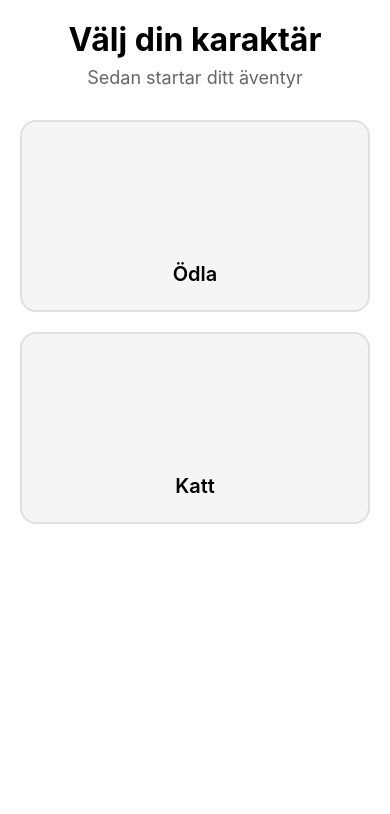
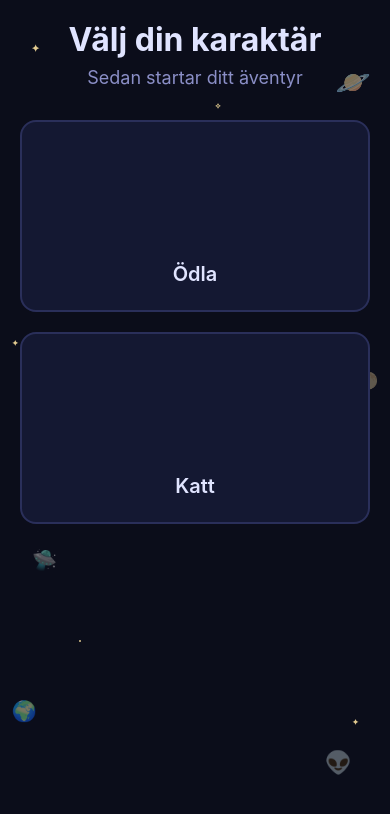
Before and after one commit to VeronicaAndersen/GameApp, a React Native app: screen / in a window 390 px wide. Shown: the top 814 px of the page. Built offline with nearby package versions, Linux system fonts and the light colour scheme.

Commit message:
Space theme

```diff
--- a/App.tsx
+++ b/App.tsx
@@ -34,7 +34,7 @@ function App() {
   return (
     <ErrorBoundary>
       <SafeAreaProvider>
-        <StatusBar barStyle={isDarkMode ? 'light-content' : 'dark-content'} />
+        <StatusBar barStyle="light-content" />
         {gameState.character === null ? (
           <CharacterSelectionScreen
             dimensions={dimensions}
--- a/components/AnimatedCharacter.tsx
+++ b/components/AnimatedCharacter.tsx
@@ -347,7 +347,7 @@ const styles = StyleSheet.create({
   },
   sleepZ: {
     position: 'absolute',
-    color: '#6B7280',
+    color: '#8B8FC7',
     fontWeight: 'bold',
   },
 });
--- a/components/LifeStageIndicator.tsx
+++ b/components/LifeStageIndicator.tsx
@@ -70,6 +70,6 @@ const styles = StyleSheet.create({
   },
   age: {
     fontSize: moderateScale(11),
-    color: '#888888',
+    color: '#8B8FC7',
   },
 });
--- a/components/SickIndicator.tsx
+++ b/components/SickIndicator.tsx
@@ -70,7 +70,7 @@ const styles = StyleSheet.create({
   },
   overlay: {
     ...StyleSheet.absoluteFillObject,
-    backgroundColor: 'rgba(0, 128, 0, 0.15)',
+    backgroundColor: 'rgba(0, 180, 0, 0.12)',
     borderRadius: moderateScale(20),
   },
   emojiContainer: {
--- /dev/null
+++ b/components/SpaceBackground.tsx
@@ -0,0 +1,263 @@
+import React, { useEffect, useRef } from 'react';
+import { View, Text, Animated, StyleSheet, Easing } from 'react-native';
+
+/**
+ * Animated space background with twinkling stars, floating planets, and aliens.
+ * Rendered behind main content using absolute positioning.
+ */
+export const SpaceBackground: React.FC = () => {
+  const twinkleAnim = useRef(new Animated.Value(0.3)).current;
+  const floatAnim1 = useRef(new Animated.Value(0)).current;
+  const floatAnim2 = useRef(new Animated.Value(0)).current;
+  const floatAnim3 = useRef(new Animated.Value(0)).current;
+  const alienAnim = useRef(new Animated.Value(0)).current;
+
+  useEffect(() => {
+    // Twinkling stars
+    const twinkle = Animated.loop(
+      Animated.sequence([
+        Animated.timing(twinkleAnim, {
+          toValue: 1,
+          duration: 2000,
+          easing: Easing.inOut(Easing.sin),
+          useNativeDriver: true,
+        }),
+        Animated.timing(twinkleAnim, {
+          toValue: 0.2,
+          duration: 2000,
+          easing: Easing.inOut(Easing.sin),
+          useNativeDriver: true,
+        }),
+      ])
+    );
+
+    // Floating planets - gentle up/down drift
+    const float1 = Animated.loop(
+      Animated.sequence([
+        Animated.timing(floatAnim1, {
+          toValue: -8,
+          duration: 4000,
+          easing: Easing.inOut(Easing.sin),
+          useNativeDriver: true,
+        }),
+        Animated.timing(floatAnim1, {
+          toValue: 8,
+          duration: 4000,
+          easing: Easing.inOut(Easing.sin),
+          useNativeDriver: true,
+        }),
+      ])
+    );
+
+    const float2 = Animated.loop(
+      Animated.sequence([
+        Animated.timing(floatAnim2, {
+          toValue: 6,
+          duration: 5000,
+          easing: Easing.inOut(Easing.sin),
+          useNativeDriver: true,
+        }),
+        Animated.timing(floatAnim2, {
+          toValue: -6,
+          duration: 5000,
+          easing: Easing.inOut(Easing.sin),
+          useNativeDriver: true,
+        }),
+      ])
+    );
+
+    const float3 = Animated.loop(
+      Animated.sequence([
+        Animated.timing(floatAnim3, {
+          toValue: -10,
+          duration: 6000,
+          easing: Easing.inOut(Easing.sin),
+          useNativeDriver: true,
+        }),
+        Animated.timing(floatAnim3, {
+          toValue: 10,
+          duration: 6000,
+          easing: Easing.inOut(Easing.sin),
+          useNativeDriver: true,
+        }),
+      ])
+    );
+
+    // Alien wobble
+    const alienWobble = Animated.loop(
+      Animated.sequence([
+        Animated.timing(alienAnim, {
+          toValue: 1,
+          duration: 3000,
+          easing: Easing.inOut(Easing.sin),
+          useNativeDriver: true,
+        }),
+        Animated.timing(alienAnim, {
+          toValue: 0,
+          duration: 3000,
+          easing: Easing.inOut(Easing.sin),
+          useNativeDriver: true,
+        }),
+      ])
+    );
+
+    twinkle.start();
+    float1.start();
+    float2.start();
+    float3.start();
+    alienWobble.start();
+
+    return () => {
+      twinkle.stop();
+      float1.stop();
+      float2.stop();
+      float3.stop();
+      alienWobble.stop();
+    };
+  // eslint-disable-next-line react-hooks/exhaustive-deps
+  }, []);
+
+  const alienTranslateX = alienAnim.interpolate({
+    inputRange: [0, 1],
+    outputRange: [0, 12],
+  });
+  const alienTranslateY = alienAnim.interpolate({
+    inputRange: [0, 0.5, 1],
+    outputRange: [0, -6, 0],
+  });
+
+  return (
+    <View style={styles.container} pointerEvents="none">
+      {/* Stars */}
+      <Animated.Text style={[styles.star, styles.star1, { opacity: twinkleAnim }]}>
+        ✦
+      </Animated.Text>
+      <Animated.Text style={[styles.star, styles.star2, { opacity: twinkleAnim }]}>
+        ✧
+      </Animated.Text>
+      <Animated.Text style={[styles.star, styles.star3, { opacity: twinkleAnim }]}>
+        ·
+      </Animated.Text>
+      <Animated.Text style={[styles.star, styles.star4, { opacity: twinkleAnim }]}>
+        ✦
+      </Animated.Text>
+      <Animated.Text style={[styles.star, styles.star5, { opacity: twinkleAnim }]}>
+        ✧
+      </Animated.Text>
+      <Animated.Text style={[styles.star, styles.star6, { opacity: twinkleAnim }]}>
+        ·
+      </Animated.Text>
+      <Animated.Text style={[styles.star, styles.star7, { opacity: twinkleAnim }]}>
+        ✦
+      </Animated.Text>
+      <Animated.Text style={[styles.star, styles.star8, { opacity: twinkleAnim }]}>
+        ✧
+      </Animated.Text>
+
+      {/* Planets */}
+      <Animated.Text
+        style={[styles.planet, styles.planet1, { transform: [{ translateY: floatAnim1 }] }]}
+      >
+        🪐
+      </Animated.Text>
+      <Animated.Text
+        style={[styles.planet, styles.planet2, { transform: [{ translateY: floatAnim2 }] }]}
+      >
+        🌍
+      </Animated.Text>
+      <Animated.Text
+        style={[styles.planet, styles.planet3, { transform: [{ translateY: floatAnim3 }] }]}
+      >
+        🌕
+      </Animated.Text>
+
+      {/* Alien */}
+      <Animated.Text
+        style={[
+          styles.alien,
+          styles.alien1,
+          { transform: [{ translateX: alienTranslateX }, { translateY: alienTranslateY }] },
+        ]}
+      >
+        👽
+      </Animated.Text>
+
+      {/* Small rocket */}
+      <Animated.Text
+        style={[styles.planet, styles.rocket, { transform: [{ translateY: floatAnim2 }] }]}
+      >
+        🚀
+      </Animated.Text>
+
+      {/* UFO */}
+      <Animated.Text
+        style={[
+          styles.alien,
+          styles.ufo,
+          { transform: [{ translateX: alienTranslateX }, { translateY: alienTranslateY }] },
+        ]}
+      >
+        🛸
+      </Animated.Text>
+    </View>
+  );
+};
+
+const styles = StyleSheet.create({
+  container: {
+    ...StyleSheet.absoluteFillObject,
+  },
+  star: {
+    position: 'absolute',
+    color: '#FFE4A0',
+    fontWeight: 'bold',
+  },
+  star1: { top: '5%', left: '8%', fontSize: 10 },
+  star2: { top: '12%', left: '55%', fontSize: 8 },
+  star3: { top: '25%', right: '10%', fontSize: 14 },
+  star4: { top: '40%', left: '3%', fontSize: 8 },
+  star5: { top: '60%', right: '15%', fontSize: 10 },
+  star6: { top: '75%', left: '20%', fontSize: 12 },
+  star7: { top: '85%', right: '8%', fontSize: 8 },
+  star8: { top: '50%', left: '45%', fontSize: 6 },
+  planet: {
+    position: 'absolute',
+    opacity: 0.5,
+  },
+  planet1: {
+    top: '8%',
+    right: '5%',
+    fontSize: 28,
+  },
+  planet2: {
+    bottom: '15%',
+    left: '3%',
+    fontSize: 20,
+  },
+  planet3: {
+    top: '45%',
+    right: '3%',
+    fontSize: 16,
+    opacity: 0.35,
+  },
+  alien: {
+    position: 'absolute',
+    opacity: 0.45,
+  },
+  alien1: {
+    bottom: '8%',
+    right: '10%',
+    fontSize: 22,
+  },
+  rocket: {
+    top: '18%',
+    left: '5%',
+    fontSize: 18,
+    opacity: 0.4,
+  },
+  ufo: {
+    top: '65%',
+    left: '8%',
+    fontSize: 20,
+  },
+});
--- a/screens/CharacterSelectionScreen.tsx
+++ b/screens/CharacterSelectionScreen.tsx
@@ -2,6 +2,7 @@ import React from 'react';
 import { Text, View, ScrollView, TouchableOpacity } from 'react-native';
 import { SafeAreaView } from 'react-native-safe-area-context';
 import { CharacterIcon } from '../components/CharacterIcon';
+import { SpaceBackground } from '../components/SpaceBackground';
 import { CharacterType, Dimensions } from '../types';
 import { CHARACTERS } from '../constants';
 import { scale, moderateScale } from '../utils/responsive';
@@ -25,6 +26,7 @@ export function CharacterSelectionScreen({
       style={[styles.container, isDarkMode && styles.darkContainer]}
       edges={['top', 'bottom', 'left', 'right']}
     >
+      <SpaceBackground />
       <ScrollView
         contentContainerStyle={[
           styles.selectionScrollContent,
--- a/screens/GameScreen.tsx
+++ b/screens/GameScreen.tsx
@@ -22,6 +22,7 @@ import { DeathScreen } from '../components/DeathScreen';
 import { LightsToggle } from '../components/LightsToggle';
 import { LifeStageIndicator } from '../components/LifeStageIndicator';
 import { NightOverlay } from '../components/NightOverlay';
+import { SpaceBackground } from '../components/SpaceBackground';
 import { useTimeoutManager } from '../utils/timeoutManager';
 import { useKeyboardShortcuts } from '../hooks/useKeyboardShortcuts';
 
@@ -165,6 +166,7 @@ export function GameScreen({
       ]}
       edges={['top', 'bottom', 'left', 'right']}
     >
+      <SpaceBackground />
       <ScrollView
         contentContainerStyle={[
           styles.gameScrollContent,
@@ -708,7 +710,7 @@ export function GameScreen({
               value={newName}
               onChangeText={setNewName}
               placeholder={gameState.customName || character.name}
-              placeholderTextColor={isDarkMode ? '#999' : '#666'}
+              placeholderTextColor="#8B8FC7"
               autoFocus
               maxLength={20}
               accessibilityLabel="Character name input"
@@ -750,19 +752,21 @@ const renameModalStyles = StyleSheet.create({
     padding: scale(20),
   },
   modal: {
-    backgroundColor: '#FFFFFF',
+    backgroundColor: '#141832',
     borderRadius: moderateScale(20),
     padding: scale(24),
     width: '90%',
     maxWidth: scale(400),
-    shadowColor: '#000',
+    borderWidth: 1,
+    borderColor: '#2A2F5A',
+    shadowColor: '#7B68EE',
     shadowOffset: { width: 0, height: 2 },
-    shadowOpacity: 0.25,
+    shadowOpacity: 0.2,
     shadowRadius: 3.84,
     elevation: 5,
   },
   darkModal: {
-    backgroundColor: '#2C2C2E',
+    backgroundColor: '#141832',
   },
   tabletModal: {
     padding: scale(32),
@@ -770,30 +774,30 @@ const renameModalStyles = StyleSheet.create({
   title: {
     fontSize: moderateScale(20),
     fontWeight: '700',
-    color: '#000000',
+    color: '#E0E4FF',
     marginBottom: verticalScale(16),
     textAlign: 'center',
   },
   darkTitle: {
-    color: '#FFFFFF',
+    color: '#E0E4FF',
   },
   tabletTitle: {
     fontSize: moderateScale(24),
   },
   input: {
-    backgroundColor: '#F5F5F5',
+    backgroundColor: '#1A1F3A',
     borderRadius: moderateScale(12),
     padding: scale(12),
     fontSize: moderateScale(16),
-    color: '#000000',
+    color: '#E0E4FF',
     marginBottom: verticalScale(20),
     borderWidth: 2,
-    borderColor: '#E0E0E0',
+    borderColor: '#2A2F5A',
   },
   darkInput: {
-    backgroundColor: '#1A1A1A',
-    color: '#FFFFFF',
-    borderColor: '#333333',
+    backgroundColor: '#1A1F3A',
+    color: '#E0E4FF',
+    borderColor: '#2A2F5A',
   },
   tabletInput: {
     padding: scale(16),
@@ -814,10 +818,10 @@ const renameModalStyles = StyleSheet.create({
     paddingVertical: verticalScale(14),
   },
   cancelButton: {
-    backgroundColor: '#999999',
+    backgroundColor: '#2A2F5A',
   },
   confirmButton: {
-    backgroundColor: '#007AFF',
+    backgroundColor: '#7B68EE',
   },
   buttonText: {
     color: '#FFFFFF',
--- a/styles/index.ts
+++ b/styles/index.ts
@@ -4,16 +4,16 @@ import { scale, verticalScale, moderateScale } from '../utils/responsive';
 export const styles = StyleSheet.create({
   container: {
     flex: 1,
-    backgroundColor: '#FFFFFF',
+    backgroundColor: '#0B0D1A',
   },
   darkContainer: {
-    backgroundColor: '#000000',
+    backgroundColor: '#0B0D1A',
   },
   lightsOffContainer: {
-    backgroundColor: '#1a1a2e',
+    backgroundColor: '#060810',
   },
   lightsOnContainer: {
-    backgroundColor: '#FFFFF5',
+    backgroundColor: '#10132A',
   },
   selectionScrollContent: {
     flexGrow: 1,
@@ -29,24 +29,24 @@ export const styles = StyleSheet.create({
   selectionTitle: {
     fontSize: moderateScale(32),
     fontWeight: 'bold',
-    color: '#000000',
+    color: '#E0E4FF',
     marginBottom: verticalScale(8),
     textAlign: 'center',
   },
   darkTitle: {
-    color: '#FFFFFF',
+    color: '#E0E4FF',
   },
   tabletTitle: {
     fontSize: moderateScale(48),
   },
   selectionSubtitle: {
     fontSize: moderateScale(18),
-    color: '#666666',
+    color: '#8B8FC7',
     textAlign: 'center',
     marginBottom: verticalScale(32),
   },
   darkSubtitle: {
-    color: '#CCCCCC',
+    color: '#8B8FC7',
   },
   tabletSubtitle: {
     fontSize: moderateScale(24),
@@ -55,16 +55,16 @@ export const styles = StyleSheet.create({
     gap: verticalScale(20),
   },
   characterCard: {
-    backgroundColor: '#F5F5F5',
+    backgroundColor: '#141832',
     borderRadius: moderateScale(16),
     padding: scale(24),
     alignItems: 'center',
     borderWidth: 2,
-    borderColor: '#E0E0E0',
+    borderColor: '#2A2F5A',
   },
   darkCard: {
-    backgroundColor: '#1A1A1A',
-    borderColor: '#333333',
+    backgroundColor: '#141832',
+    borderColor: '#2A2F5A',
   },
   tabletCharacterCard: {
     padding: scale(32),
@@ -96,7 +96,7 @@ export const styles = StyleSheet.create({
   characterName: {
     fontSize: moderateScale(20),
     fontWeight: '600',
-    color: '#000000',
+    color: '#E0E4FF',
     textAlign: 'center',
   },
   tabletCharacterName: {
@@ -124,7 +124,7 @@ export const styles = StyleSheet.create({
   gameTitle: {
     fontSize: moderateScale(28),
     fontWeight: 'bold',
-    color: '#000000',
+    color: '#E0E4FF',
     marginBottom: verticalScale(8),
     textAlign: 'center',
   },
@@ -132,26 +132,26 @@ export const styles = StyleSheet.create({
     marginTop: verticalScale(12),
     paddingVertical: verticalScale(12),
     paddingHorizontal: scale(24),
-    backgroundColor: '#F5F5F5',
+    backgroundColor: '#141832',
     borderRadius: moderateScale(8),
     borderWidth: 1,
-    borderColor: '#E0E0E0',
-    minHeight: 44, // Touch-friendly minimum
+    borderColor: '#2A2F5A',
+    minHeight: 44,
     minWidth: scale(160),
     alignItems: 'center',
     justifyContent: 'center',
-    shadowColor: '#000',
+    shadowColor: '#7B68EE',
     shadowOffset: {
       width: 0,
       height: 1,
     },
-    shadowOpacity: 0.1,
+    shadowOpacity: 0.15,
     shadowRadius: 2,
     elevation: 2,
   },
   darkBackButton: {
-    backgroundColor: '#1A1A1A',
-    borderColor: '#333333',
+    backgroundColor: '#141832',
+    borderColor: '#2A2F5A',
   },
   tabletBackButton: {
     paddingVertical: verticalScale(16),
@@ -160,7 +160,7 @@ export const styles = StyleSheet.create({
   },
   backButtonText: {
     fontSize: moderateScale(16),
-    color: '#666666',
+    color: '#8B8FC7',
     fontWeight: '600',
   },
   tabletBackButtonText: {
@@ -205,7 +205,7 @@ export const styles = StyleSheet.create({
     borderRadius: moderateScale(20),
   },
   levelUpText: {
-    color: '#000000',
+    color: '#0B0D1A',
     fontWeight: 'bold',
     fontSize: moderateScale(16),
   },
@@ -219,7 +219,7 @@ export const styles = StyleSheet.create({
   levelText: {
     fontSize: moderateScale(24),
     fontWeight: 'bold',
-    color: '#000000',
+    color: '#E0E4FF',
     marginBottom: verticalScale(8),
     textAlign: 'center',
   },
@@ -228,13 +228,13 @@ export const styles = StyleSheet.create({
   },
   xpBarContainer: {
     height: verticalScale(20),
-    backgroundColor: '#E0E0E0',
+    backgroundColor: '#1E2248',
     borderRadius: moderateScale(10),
     overflow: 'hidden',
     marginBottom: verticalScale(8),
   },
   darkXpBarContainer: {
-    backgroundColor: '#333333',
+    backgroundColor: '#1E2248',
   },
   xpBar: {
     height: '100%',
@@ -242,7 +242,7 @@ export const styles = StyleSheet.create({
   },
   xpText: {
     fontSize: moderateScale(14),
-    color: '#666666',
+    color: '#8B8FC7',
     textAlign: 'center',
   },
   statRow: {
@@ -253,19 +253,19 @@ export const styles = StyleSheet.create({
   },
   statLabel: {
     fontSize: moderateScale(14),
-    color: '#666666',
+    color: '#8B8FC7',
     marginBottom: verticalScale(4),
     fontWeight: '600',
   },
   statBarContainer: {
     height: verticalScale(12),
-    backgroundColor: '#E0E0E0',
+    backgroundColor: '#1E2248',
     borderRadius: moderateScale(6),
     overflow: 'hidden',
     marginBottom: verticalScale(2),
   },
   darkStatBarContainer: {
-    backgroundColor: '#333333',
+    backgroundColor: '#1E2248',
   },
   statBar: {
     height: '100%',
@@ -273,7 +273,7 @@ export const styles = StyleSheet.create({
   },
   statValue: {
     fontSize: moderateScale(12),
-    color: '#666666',
+    color: '#8B8FC7',
     textAlign: 'right',
   },
   actionsContainer: {
@@ -289,12 +289,12 @@ export const styles = StyleSheet.create({
     alignItems: 'center',
     justifyContent: 'center',
     minWidth: scale(100),
-    shadowColor: '#000',
+    shadowColor: '#7B68EE',
     shadowOffset: {
       width: 0,
       height: 2,
     },
-    shadowOpacity: 0.25,
+    shadowOpacity: 0.3,
     shadowRadius: 3.84,
     elevation: 5,
   },
@@ -339,22 +339,22 @@ export const styles = StyleSheet.create({
     backgroundColor: '#FF6B6B',
   },
   statBarHappiness: {
-    backgroundColor: '#4ECDC4',
+    backgroundColor: '#4FC3F7',
   },
   statBarEnergy: {
     backgroundColor: '#FFD93D',
   },
   statBarHealth: {
-    backgroundColor: '#6BCF7F',
+    backgroundColor: '#69F0AE',
   },
   actionButtonEat: {
     backgroundColor: '#FF6B6B',
   },
   actionButtonPlay: {
-    backgroundColor: '#4ECDC4',
+    backgroundColor: '#4FC3F7',
   },
   actionButtonSleep: {
-    backgroundColor: '#9370DB',
+    backgroundColor: '#7B68EE',
   },
   actionButtonExercise: {
     backgroundColor: '#FF8C42',
```
Also changed, not shown: components/DeathScreen.tsx (+7 -7 lines), components/EventNotification.tsx (+16 -14 lines), components/KeyboardShortcutsHelp.tsx (+16 -14 lines), components/LightsToggle.tsx (+13 -13 lines), 1 other file (tests, documents, lock files or other folders).
